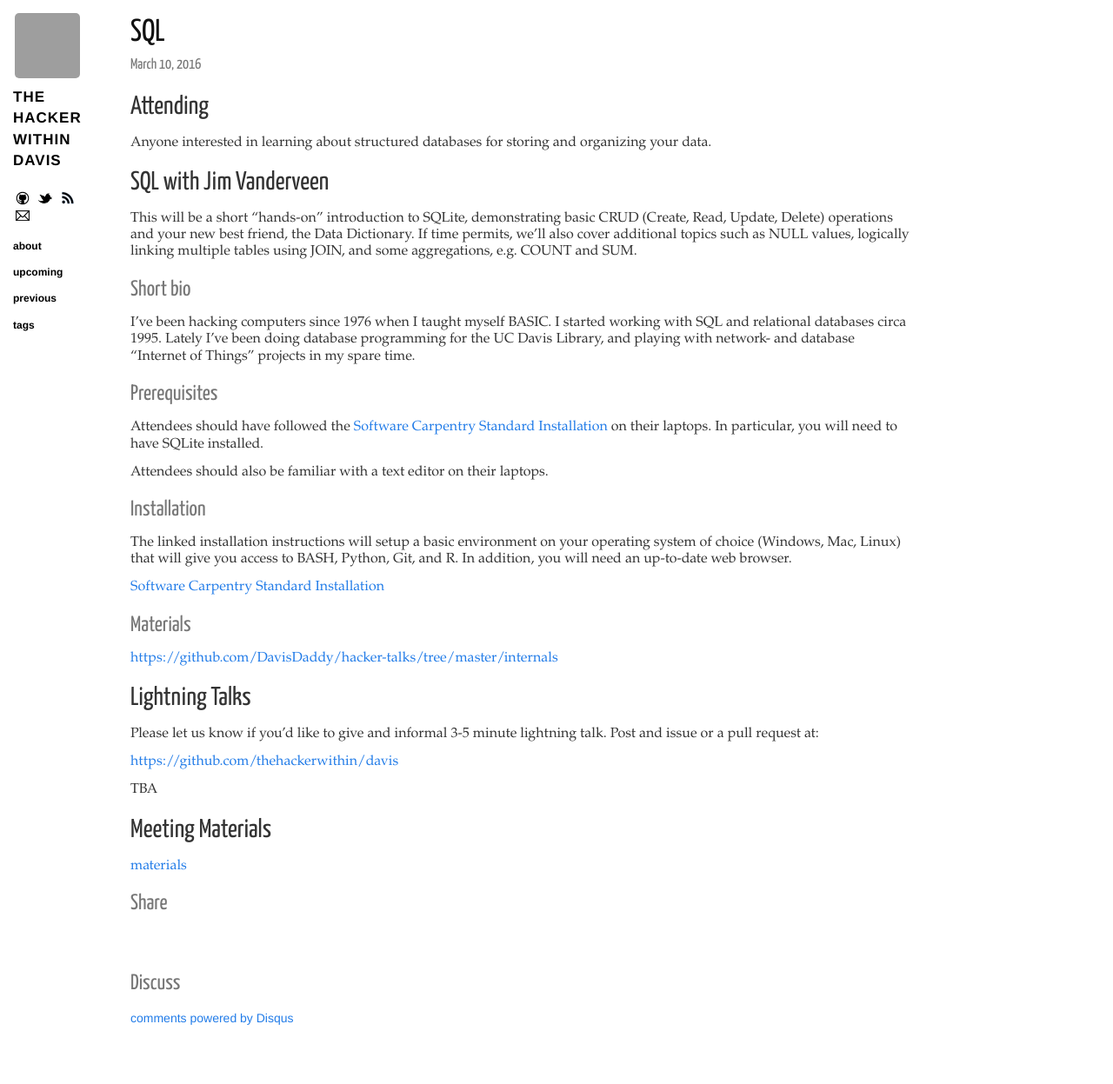
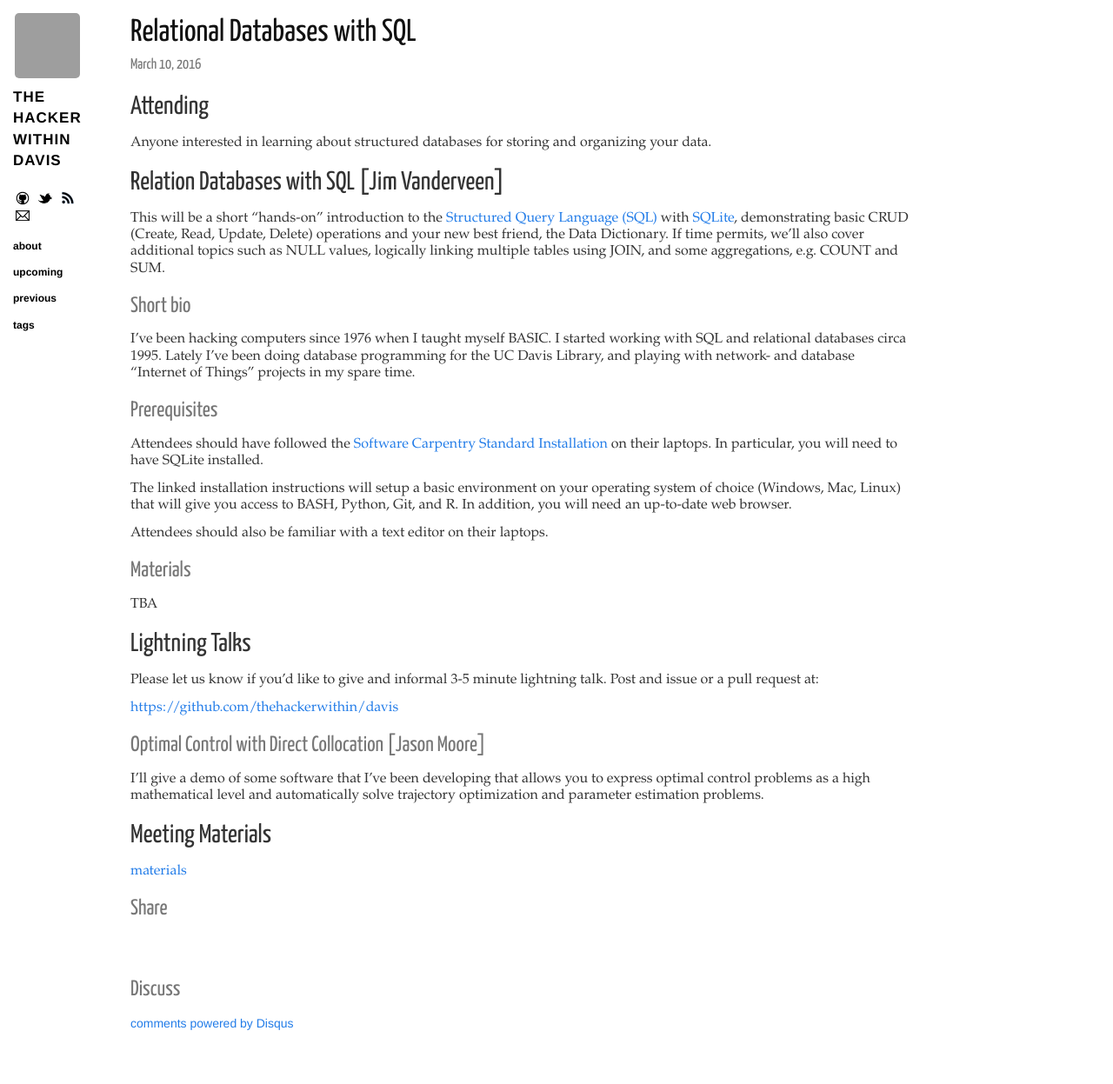
Before and after one commit to thehackerwithin/davis, a Jekyll site: the page built from _posts/2016-03-10-sql.markdown, in a window 1280 px wide. Shown: the whole page at 87% size. Built offline with Jekyll 4.4.1, drawn with Linux system fonts in a browser that asks for light colours; nearby versions of some CDN libraries; comment, search, counter and statistics services are not loaded; grey boxes are pictures that could not be loaded.

Commit message:
Updates to the SQL talk post.

```diff
--- a/_posts/2016-03-10-sql.markdown
+++ b/_posts/2016-03-10-sql.markdown
@@ -1,6 +1,6 @@
 ---
 layout: post
-title: SQL
+title: Relational Databases with SQL
 author: Jim Vanderveen
 category: upcoming
 tags: meeting sql
@@ -11,31 +11,38 @@ tags: meeting sql
 Anyone interested in learning about structured databases for storing and
 organizing your data.
 
-## SQL with Jim Vanderveen
+## Relation Databases with SQL [Jim Vanderveen]
 
-This will be a short "hands-on" introduction to SQLite, demonstrating basic CRUD (Create, Read, Update, Delete) operations and your new best friend, the Data Dictionary. If time permits, we'll also cover additional topics such as NULL values, logically linking multiple tables using JOIN, and some aggregations, e.g. COUNT and SUM.
+This will be a short "hands-on" introduction to the [Structured Query Language
+(SQL)](https://en.wikipedia.org/wiki/SQL) with
+[SQLite](https://en.wikipedia.org/wiki/SQLite), demonstrating basic CRUD
+(Create, Read, Update, Delete) operations and your new best friend, the Data
+Dictionary. If time permits, we'll also cover additional topics such as NULL
+values, logically linking multiple tables using JOIN, and some aggregations,
+e.g. COUNT and SUM.
 
 ### Short bio
 
-I've been hacking computers since 1976 when I taught myself BASIC. I started working with SQL and relational databases circa 1995. Lately I've been doing database programming for the UC Davis Library, and playing with network- and database "Internet of Things" projects in my spare time.
+I've been hacking computers since 1976 when I taught myself BASIC. I started
+working with SQL and relational databases circa 1995. Lately I've been doing
+database programming for the UC Davis Library, and playing with network- and
+database "Internet of Things" projects in my spare time.
 
 ### Prerequisites
 
-Attendees should have followed the [Software Carpentry Standard Installation]({{ site.url }}/swc-installation.html) on their laptops. In particular, you will need to have SQLite installed.
-
-Attendees should also be familiar with a text editor on their laptops.
-
-### Installation
+Attendees should have followed the [Software Carpentry Standard
+Installation]({{ site.url }}/swc-installation.html) on their laptops. In
+particular, you will need to have SQLite installed.
 
 The linked installation instructions will setup a basic environment on your
 operating system of choice (Windows, Mac, Linux) that will give you access to
 BASH, Python, Git, and R. In addition, you will need an up-to-date web browser.
 
-[Software Carpentry Standard Installation]({{ site.url }}/swc-installation.html)
+Attendees should also be familiar with a text editor on their laptops.
 
 ### Materials
 
-[https://github.com/DavisDaddy/hacker-talks/tree/master/internals](https://github.com/DavisDaddy/hacker-talks/tree/master/internals)
+TBA
 
 ## Lightning Talks
 
@@ -44,7 +51,11 @@ talk. Post and issue or a pull request at:
 
 [https://github.com/thehackerwithin/davis](https://github.com/thehackerwithin/davis)
 
-TBA
+### Optimal Control with Direct Collocation [Jason Moore]
+
+I'll give a demo of some software that I've been developing that allows you to
+express optimal control problems as a high mathematical level and automatically
+solve trajectory optimization and parameter estimation problems.
 
 ## Meeting Materials
 
```
